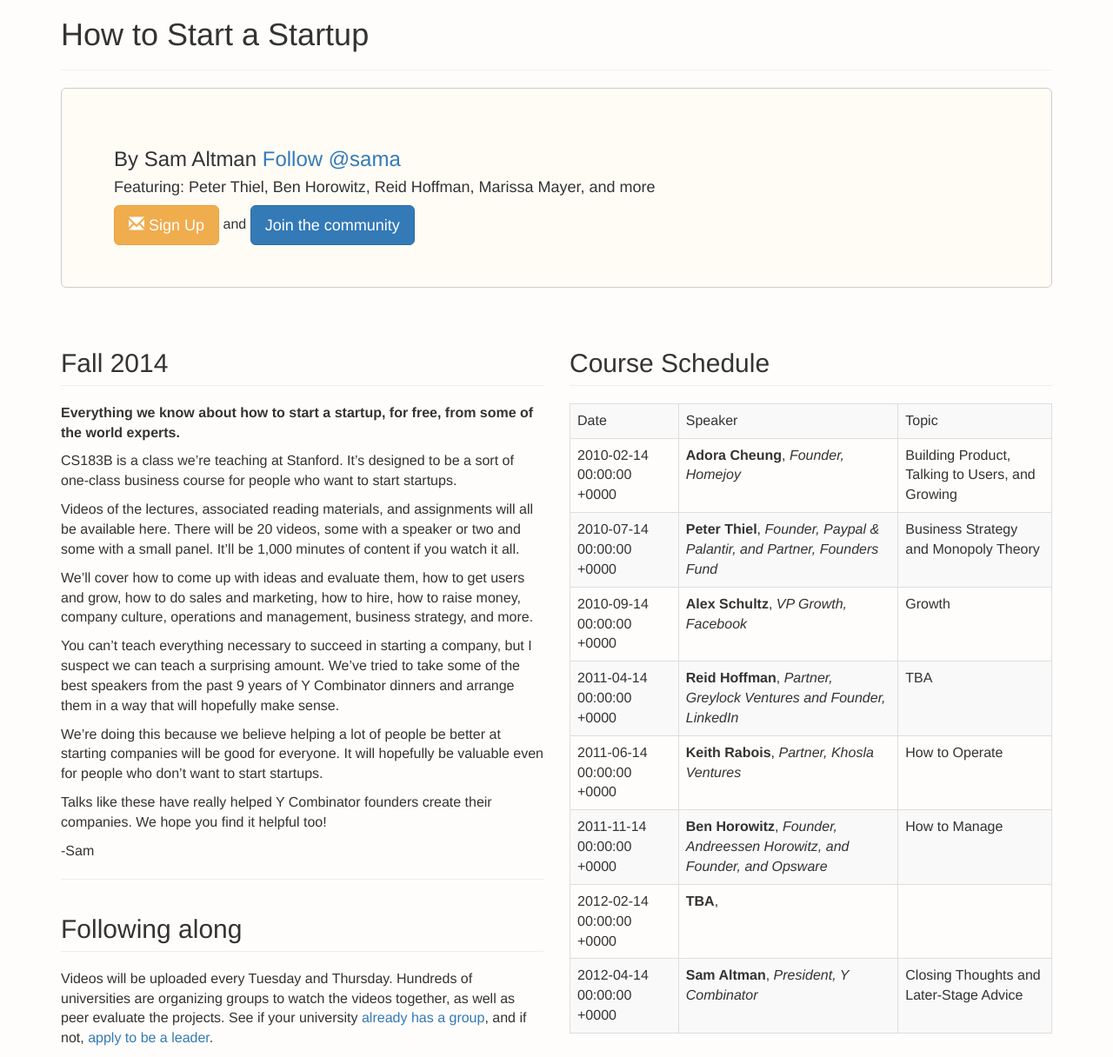
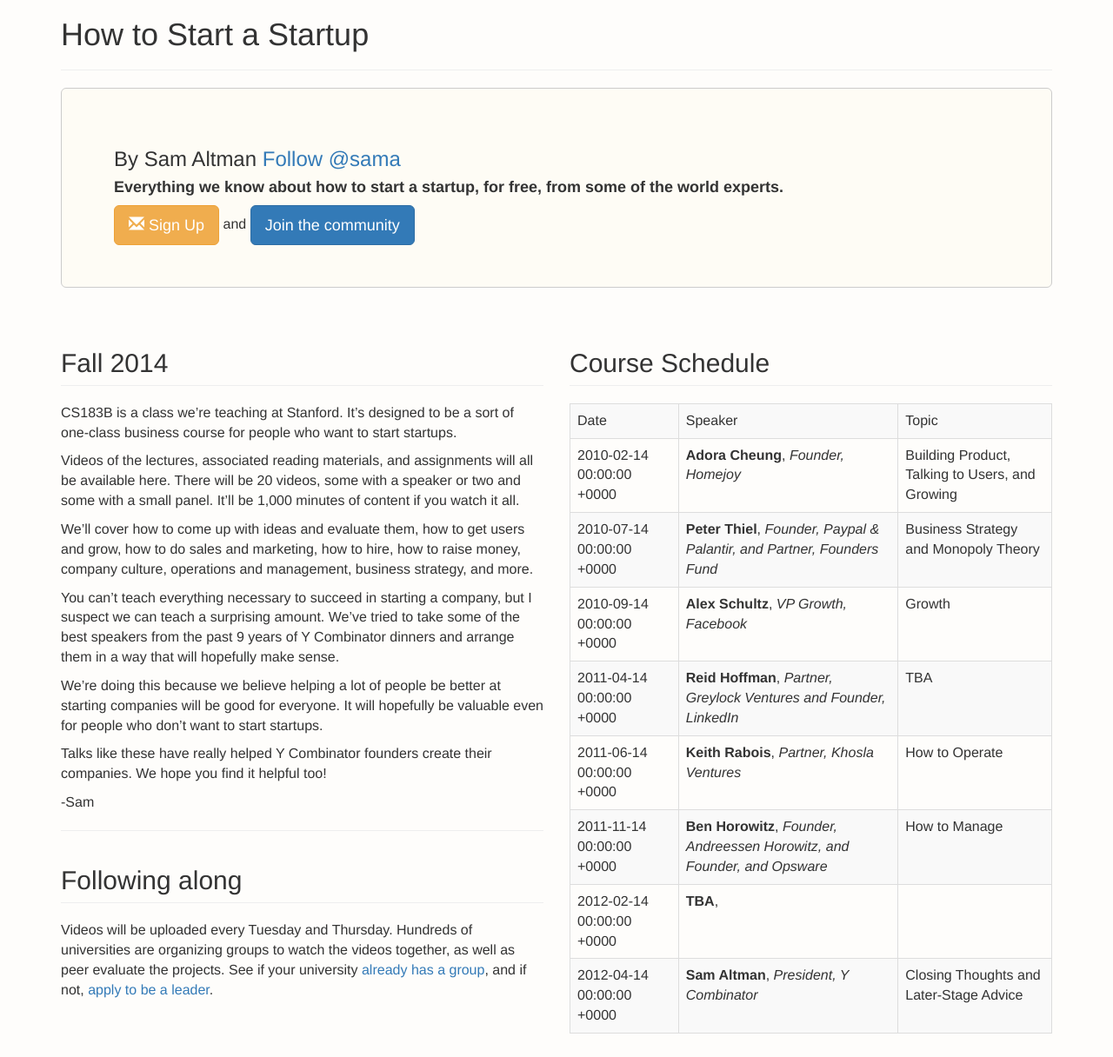
Before and after one commit to potluck/cs183b-bootstrap, a Jekyll site: the page built from index.md, in a window 1280 px wide. Shown: the whole page at 87% size. Built offline with Jekyll 4.4.1, drawn with Linux system fonts in a browser that asks for light colours; nearby versions of some CDN libraries; library files that are not in the unit come from our copies; comment, search, counter and statistics services are not loaded; a file with an impossible date is left out.

Commit message:
link and copy changes

```diff
--- a/index.md
+++ b/index.md
@@ -7,15 +7,14 @@
   <h3>
     By Sam Altman <a href="https://twitter.com/sama" class="twitter-follow-button" data-show-count="false" data-show-screen-name="false">Follow @sama</a>
   </h3>
-  <h4>Featuring: Peter Thiel, Ben Horowitz, Reid Hoffman, Marissa Mayer, and more</h4>
-  <button class="btn btn-warning btn-lg"><span class="glyphicon glyphicon-envelope"></span>  Sign Up</button> and <button class="btn btn-primary btn-lg"> Join the community </button>
+  <h4><strong>Everything we know about how to start a startup, for free, from some of the world experts.</strong></h4>
+  <a href="http://eepurl.com/3oe0H" class="btn btn-warning btn-lg"><span class="glyphicon glyphicon-envelope"></span>  Sign Up</a> and <a href="https://www.facebook.com/groups/556336557801913/" class="btn btn-primary btn-lg"> Join the community </a>
 </div>
 <div class="row">
   <div class="col-sm-6">
     <h2 class="page-header">
       Fall 2014
     </h2>
-    <b> Everything we know about how to start a startup, for free, from some of the world experts. </b>
     <p></p>
     <p>
     CS183B is a class we’re teaching at Stanford.  It’s designed to be a sort of one-class business course for people who want to start startups.
```
Also changed, not shown: 1 other file.
